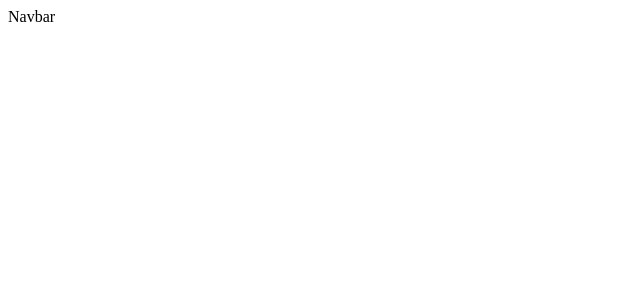
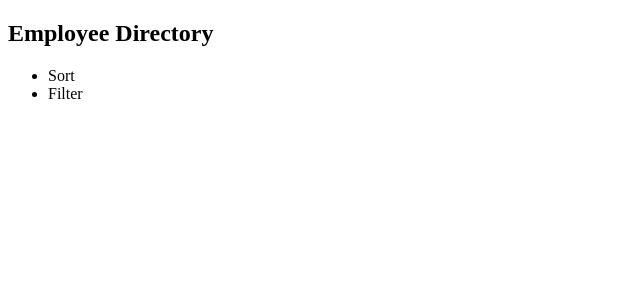
Before and after one commit to nbur4556/employee-directory, a React (Create React App) app: page / in a window 1280 px wide. Shown: the top 300 px of the page, without its empty margins (0-640 px from the left). Built offline with nearby package versions, Linux system fonts and the light colour scheme.

Commit message:
includes initial navbar content

```diff
--- a/src/App.js
+++ b/src/App.js
@@ -1,11 +1,11 @@
 import React from 'react';
 
 // Components
-import Navbar from './components/Navbar.js';
+import Toolbar from './components/Toolbar.js';
 
 function App() {
     return (
-        <Navbar />
+        <Toolbar />
     );
 }
 
--- a/src/components/Navbar.js
+++ /dev/null
@@ -1,9 +0,0 @@
-import React from 'react';
-
-const Navbar = () => {
-    return (
-        <div>Navbar</div>
-    );
-}
-
-export default Navbar;
--- /dev/null
+++ b/src/components/Toolbar.js
@@ -0,0 +1,17 @@
+import React from 'react';
+
+const Toolbar = () => {
+    return (
+        <nav>
+            <h1>Employee Directory</h1>
+
+            {/* Toolbar Options */}
+            <ul>
+                <li>Sort</li>
+                <li>Filter</li>
+            </ul>
+        </nav>
+    );
+}
+
+export default Toolbar;
```
